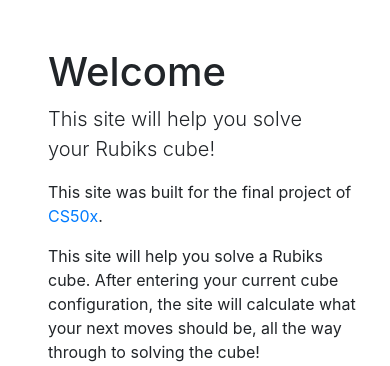
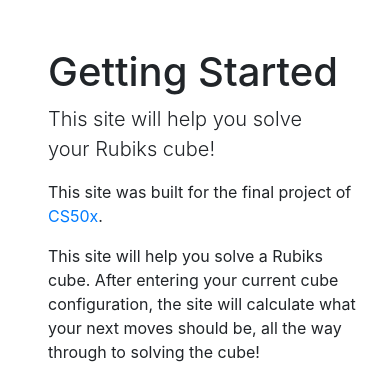
Before and after one commit to samjcox/rubiks, a Flask app: template templates/index.html in a window 390 px wide. Shown: the part 58-424 px from the top of the page. Run offline with Flask 2, Linux system fonts and the light colour scheme; the template is opened without the code that fills it, so the values that code supplies are empty; some libraries are stand-ins or nearby versions.

Commit message:
Change title message to distinguish from login
Previously the login/register page and homepage both had "Welcome" at
the top, this meant on a small screen they would look exactly the same.

The homepage has been changed to "Getting Started" to differentiate.

```diff
--- a/templates/index.html
+++ b/templates/index.html
@@ -16,7 +16,7 @@
         }
     </script>
 
-    <h1>Welcome</h1>
+    <h1>Getting Started</h1>
     <div class="row">
         <div class="col">
             <p class = "lead">This site will help you solve your Rubiks cube!</p>
```
